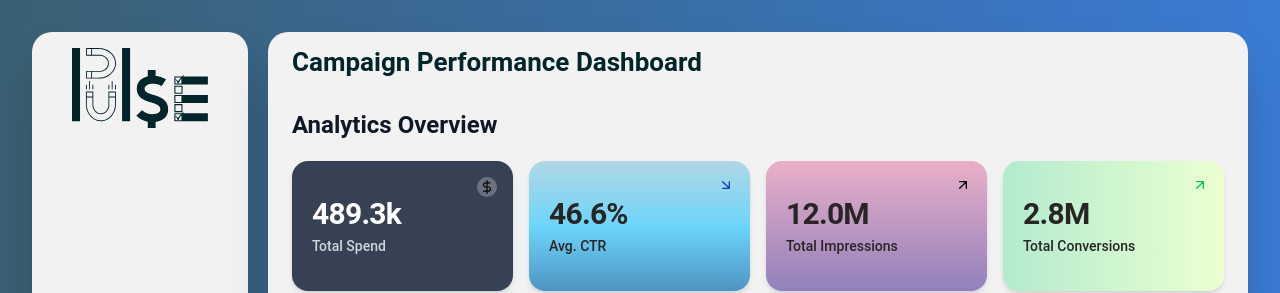
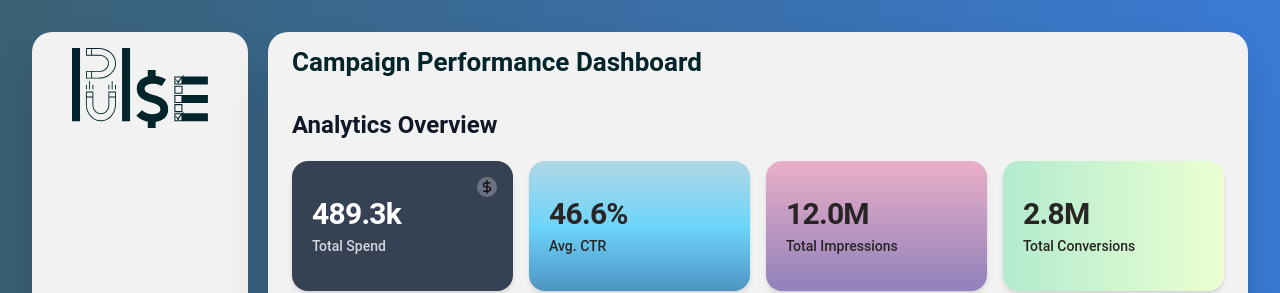
Before and after one commit to Amit-Erez/CampaignDashboard, a React (Vite) app: page /home in a window 1280 px wide. Shown: the top 293 px of the page. Built offline with nearby package versions, Linux system fonts and the light colour scheme.

Commit message:
installed jsdom and added more vitest tests to check interactions between URL params, filters, and sortConfig, in both directions

```diff
--- a/package.json
+++ b/package.json
@@ -29,6 +29,7 @@
     "eslint-plugin-react-hooks": "^7.0.1",
     "eslint-plugin-react-refresh": "^0.5.2",
     "globals": "^17.4.0",
+    "jsdom": "^29.1.1",
     "postcss": "^8.5.10",
     "tailwindcss": "^4.2.2",
     "typescript": "~6.0.2",
--- a/src/components/KPISection.tsx
+++ b/src/components/KPISection.tsx
@@ -1,37 +1,42 @@
 import { avgCtr, cn, totals } from "../lib/utils";
 import type { Campaign } from "../types";
 
-function ArrowUpRight({ className }: { className?: string }) {
-  return (
-    <svg
-      className={className}
-      viewBox="0 0 24 24"
-      fill="none"
-      stroke="currentColor"
-      strokeWidth={2}
-      strokeLinecap="round"
-      strokeLinejoin="round"
-    >
-      <path d="M7 17L17 7M17 7H7M17 7v10" />
-    </svg>
-  );
-}
+// function ArrowUpRight({ className }: { className?: string }) {
+//   return (
+//     <svg
+//       className={className}
+//       viewBox="0 0 24 24"
+//       fill="none"
+//       stroke="currentColor"
+//       strokeWidth={2}
+//       strokeLinecap="round"
+//       strokeLinejoin="round"
+//     >
+//       <path d="M7 17L17 7M17 7H7M17 7v10" />
+//     </svg>
+//   );
+// }
 
-function ArrowDownRight({ className }: { className?: string }) {
-  return (
-    <svg
-      className={className}
-      viewBox="0 0 24 24"
-      fill="none"
-      stroke="currentColor"
-      strokeWidth={2}
-      strokeLinecap="round"
-      strokeLinejoin="round"
-    >
-      <path d="M7 7l10 10M17 17H7M17 17V7" />
-    </svg>
-  );
-}
+// function ArrowDownRight({ className }: { className?: string }) {
+//   return (
+//     <svg
+//       className={className}
+//       viewBox="0 0 24 24"
+//       fill="none"
+//       stroke="currentColor"
+//       strokeWidth={2}
+//       strokeLinecap="round"
+//       strokeLinejoin="round"
+//     >
+//       <path d="M7 7l10 10M17 17H7M17 17V7" />
+//     </svg>
+//   );
+// }
+
+              // ) : card.positive ? (
+              //   <ArrowUpRight className={cn("w-4 h-4", card.arrowColor)} />
+              // ) : (
+              //   <ArrowDownRight className={cn("w-4 h-4", card.arrowColor)} />
 
 function DollarIcon({ className }: { className?: string }) {
   return (
@@ -67,6 +72,7 @@ export function KPISection({filtered}: {filtered: Campaign[]}) {
     positive: false,
     bg: "ctr-blue",
     arrowColor: "text-blue-800",
+    dark: false,
   },
   {
     label: "Total Impressions",
@@ -74,6 +80,7 @@ export function KPISection({filtered}: {filtered: Campaign[]}) {
     positive: true,
     bg: "imp-violet",
     arrowColor: "text-black-500",
+    dark: false,
   },
   {
     label: "Total Conversions",
@@ -81,6 +88,7 @@ export function KPISection({filtered}: {filtered: Campaign[]}) {
     positive: true,
     bg: "conv-mint",
     arrowColor: "text-green-500",
+    dark: false,
   },
 ] as const;
 
@@ -104,14 +112,10 @@ export function KPISection({filtered}: {filtered: Campaign[]}) {
           >
             {/* Top-right icon */}
             <div className="absolute top-4 right-4">
-              {"dark" in card && card.dark ? (
+              {card.dark && (
                 <div className="w-5 h-5 rounded-full bg-gray-500 flex items-center justify-center">
                   <DollarIcon className="w-3.5 h-3.5 text-gray-00" />
                 </div>
-              ) : card.positive ? (
-                <ArrowUpRight className={cn("w-4 h-4", card.arrowColor)} />
-              ) : (
-                <ArrowDownRight className={cn("w-4 h-4", card.arrowColor)} />
               )}
             </div>
 
--- a/src/components/Table.tsx
+++ b/src/components/Table.tsx
@@ -60,6 +60,7 @@ const Table = ({
     const params = new URLSearchParams(window.location.search);
     const sortFromUrl = decodeSortConfig(params.get("sort"));
     const filtersFromUrl = decodeFiltersFromUrl(window.location.search)
+    console.log(window.location.search)
 
     updateSortConfig(sortFromUrl);
     setFilters(filtersFromUrl)
```
Also changed, not shown: 2 other files (tests, documents, lock files or other folders).
